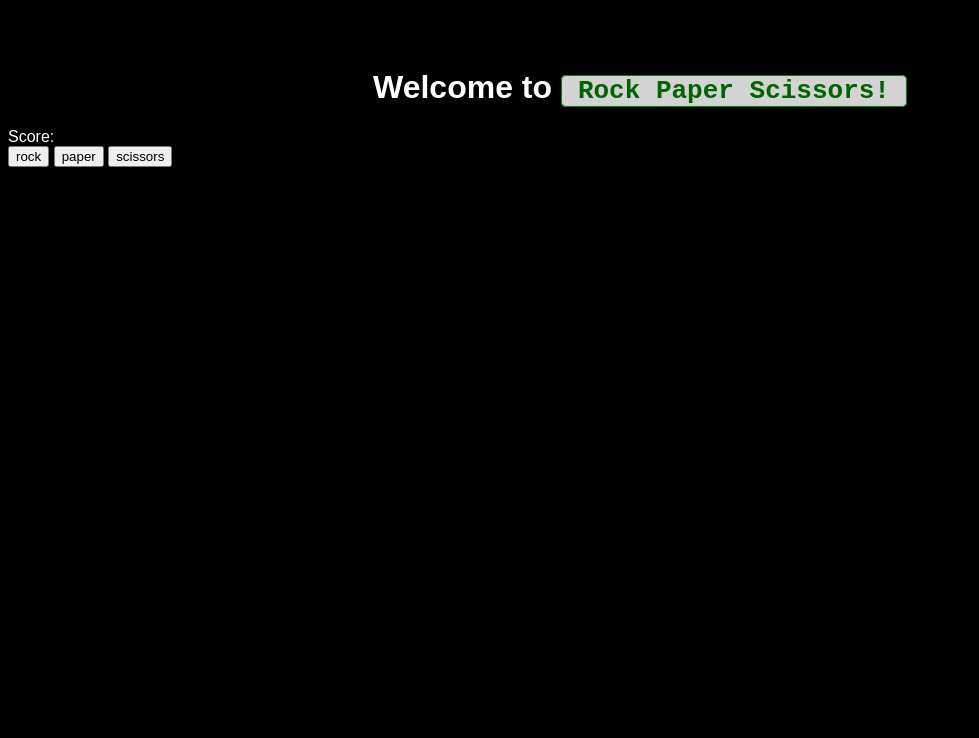
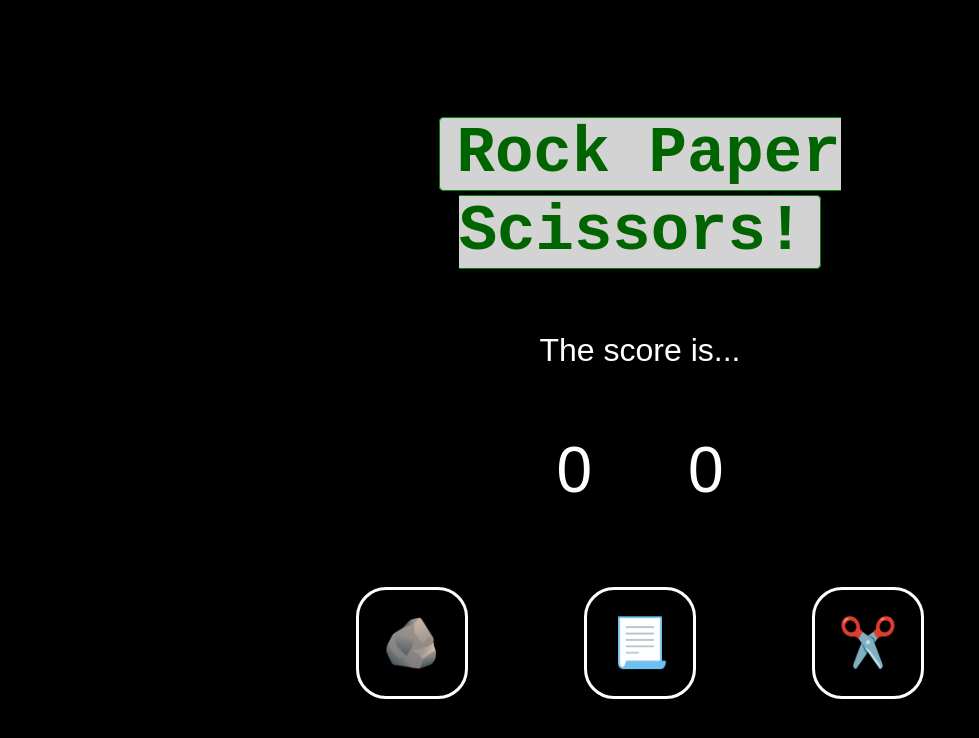
Before and after one commit to sohnjibok/rock-paper-scissors, a plain HTML site: page index.html in a window 1280 px wide. Shown: the whole page, without its empty margins (0-979 px from the left). Drawn offline with Linux system fonts and the light colour scheme.

Commit message:
Add little more HTML and style everything

```diff
--- a/index.html
+++ b/index.html
@@ -11,11 +11,16 @@
 
 <body>
     <div class="container">
-        <h1>Welcome to <code>Rock Paper Scissors!</code></h1>
-        <div>Score: <span id="player"></span><span id="computer"></span></div>
-        <button>rock</button>
-        <button>paper</button>
-        <button>scissors</button>
+        <h1><code>Rock Paper Scissors!</code></h1>
+        <p id="game-log">The score is...</p>
+        <div id="scoreboard">
+            <span id="player">0</span><span id="computer">0</span>
+        </div>
+        <div id="player-choices">
+            <button id="rock">🪨</button>
+            <button id="paper">📃</button>
+            <button id="scissors">✂️</button>
+        </div>
     </div>
     <script src="main.js"></script>
 </body>
--- a/styles.css
+++ b/styles.css
@@ -1,7 +1,24 @@
+* {
+    margin: 0;
+    padding: 0;
+    box-sizing: border-box;
+}
+
 body {
     background-color: black;
     color: white;
     font-family: Arial, Helvetica, sans-serif;
+}
+
+.container {
+    padding: 0 15rem;
+    text-align: center;
+}
+
+.container h1 {
+    font-size: 4rem;
+    text-align: center;
+    margin-top: 7rem;
 }
 
 code {
@@ -13,7 +30,39 @@ code {
     padding: 0 1rem;
 }
 
-h1 {
+#game-log {
+    font-size: 2rem;
+    margin: 4rem;
+}
+
+#scoreboard {
     text-align: center;
-    padding-top: 3rem;
+    font-size: 4rem;
+    margin-top: 4rem;
 }
+
+#scoreboard span {
+    padding: 3rem;
+}
+
+#player-choices {
+    text-align: center;
+    margin-top: 5rem;
+    display: flex;
+    justify-content: space-evenly;
+}
+
+#player-choices button {
+    font-size: 3rem;
+    background-color: transparent;
+    padding: 1rem;
+    border: 3px solid white;
+    width: 7rem;
+    height: 7rem;
+    border-radius: 30px;
+}
+
+#player-choices button:hover {
+    background-color: green;
+    border: 5px solid gray;
+}
```
